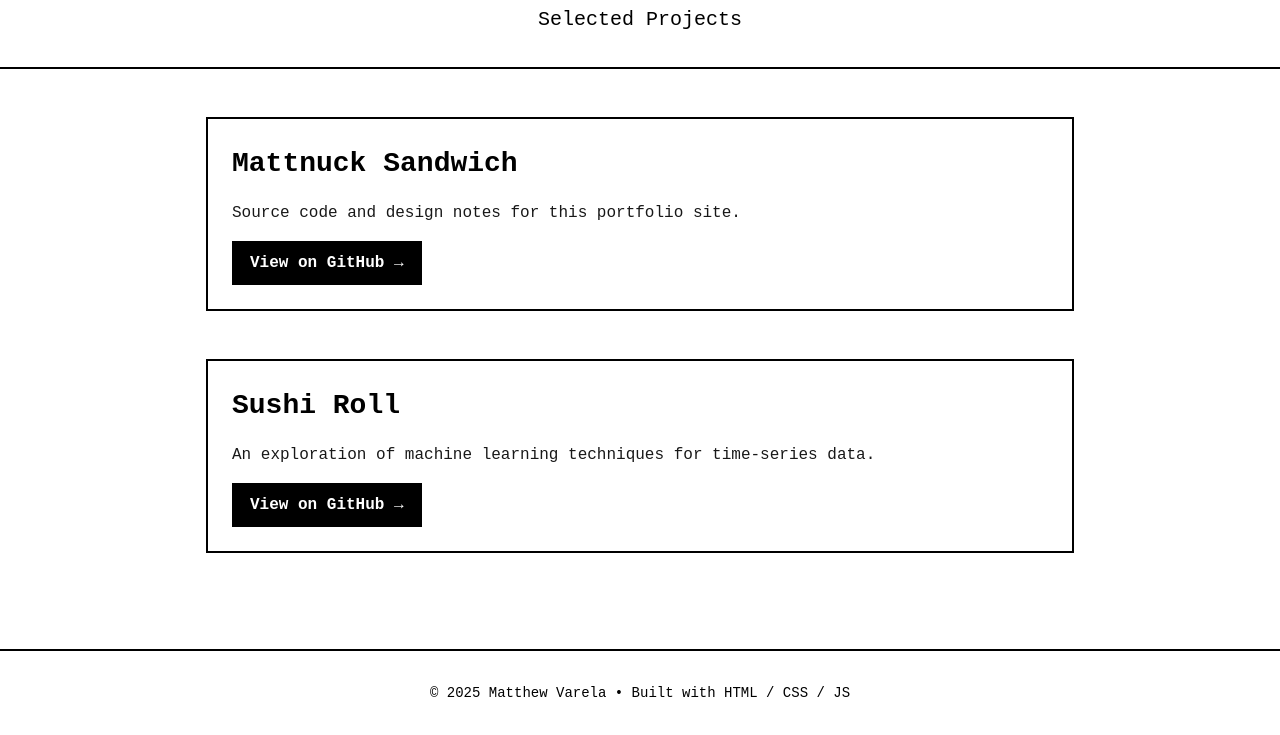
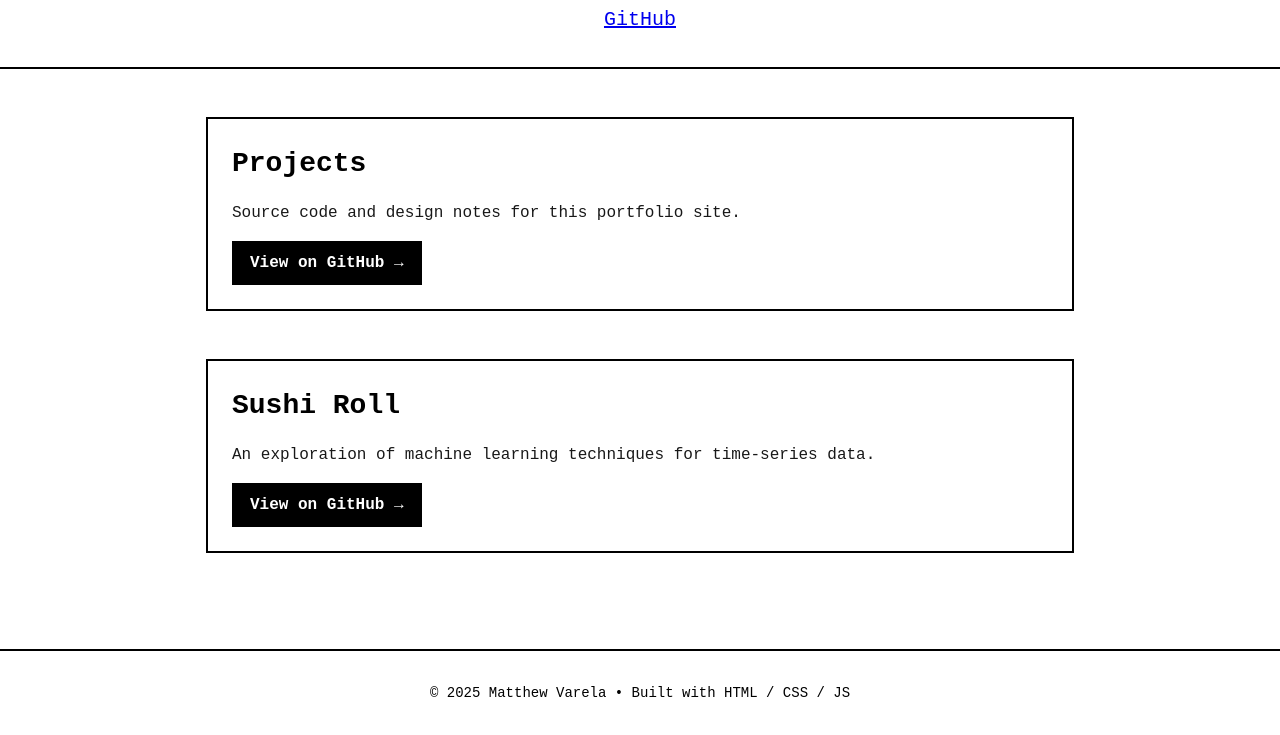
Before and after one commit to matthew-varela/personal-website, a website: page index.html in a window 1280 px wide. Shown: the part 101-836 px from the top of the page. Drawn offline with Linux system fonts and the light colour scheme.

Commit message:
GitHub Button

```diff
--- a/index.html
+++ b/index.html
@@ -4,7 +4,7 @@
     <meta charset="UTF-8" />
     <meta http-equiv="X-UA-Compatible" content="IE=edge" />
     <meta name="viewport" content="width=device-width, initial-scale=1.0" />
-    <title>Matthew Varela • Projects</title>
+    <title>Matt Varela</title>
 
     <!-- Favicon -->
     <link rel="icon" type="image/png" href="my_favicon_2.png" />
@@ -21,7 +21,7 @@
   <body>
     <header class="site-header">
       <h1 class="site-title">Matthew Varela</h1>
-      <p class="site-tagline">Selected Projects</p>
+      <p class="site-tagline"><a href="https://github.com/matthew-varela" target="_blank" rel="noopener noreferrer">GitHub</a></p>
     </header>
 
     <main id="projects" class="project-list"></main>
--- a/script.js
+++ b/script.js
@@ -3,7 +3,7 @@
  *  ===========================*/
 const projects = [
   {
-    title: "Mattnuck Sandwich", // Example entry
+    title: "Projects", // Example entry
     description: "Source code and design notes for this portfolio site.",
     github: "https://github.com/matthew-varela/personal-website",
   },
```
